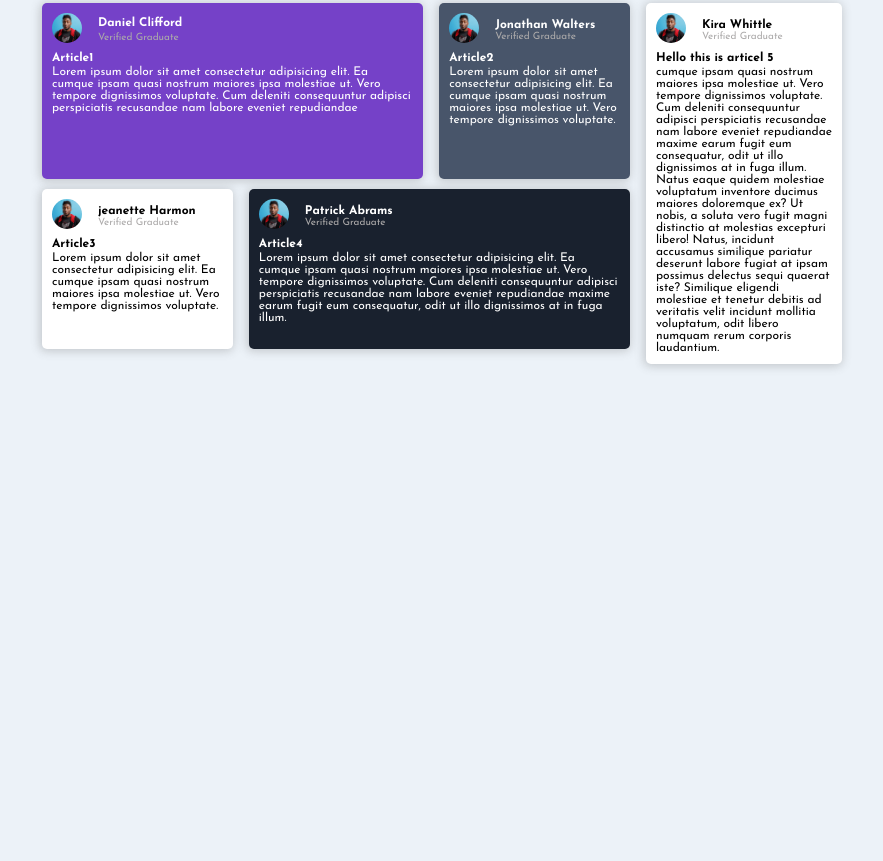
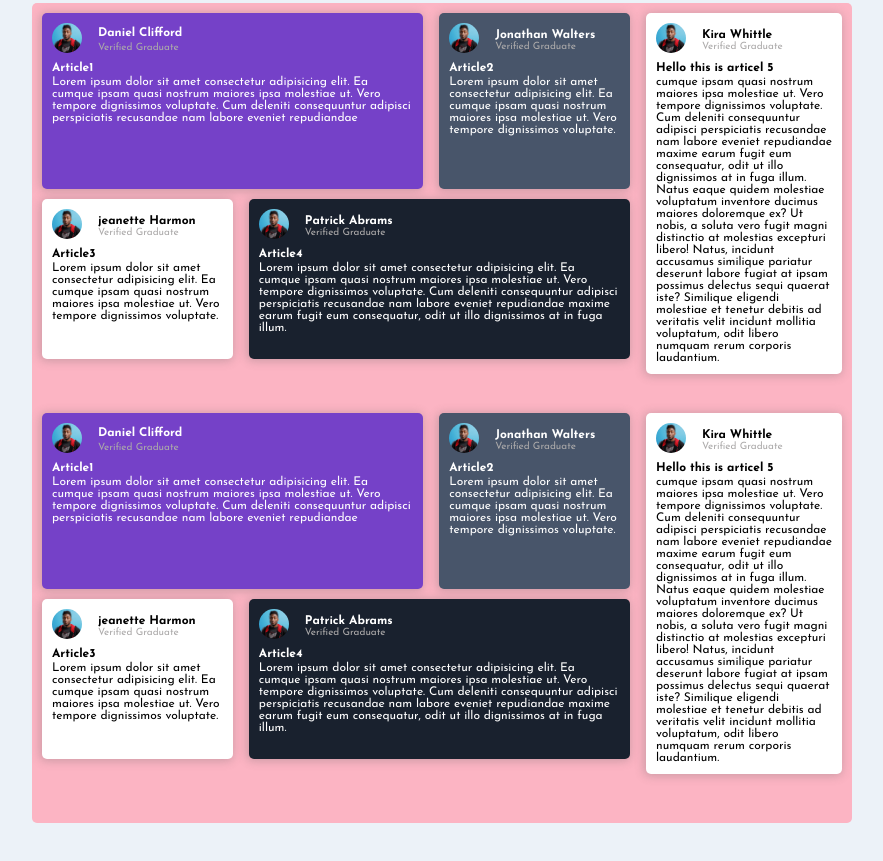
Before and after one commit to TNSaitama/WebLearningJourney, a plain HTML site: page flexboxarticles/flexboxarticles.html in a window 1280 px wide. Shown: the part 253-1114 px from the top of the page, without its empty margins (198-1081 px from the left). Before the commit the page ends 912 px from the top, so only its background shows below. Drawn offline with Linux system fonts and the light colour scheme.

Commit message:
adding background and another section

```diff
--- a/flexboxarticles/flexboxarticles.html
+++ b/flexboxarticles/flexboxarticles.html
@@ -14,6 +14,7 @@
     <link rel="stylesheet" href="style.css" />
   </head>
   <body>
+    <main class="container" >
     <section class="felx-section">
       <div class="leftside">
         <div class="firstrow">
@@ -137,5 +138,129 @@
       </div>
       </div>
     </section>
+    <section class="felx-section">
+      <div class="leftside">
+        <div class="firstrow">
+          <article class="daniel">
+            <div class="profile">
+              <div>
+                <img src="./img/mkbhd.jpeg" alt="" class="profile-picture" />
+              </div>
+              <div class="information">
+                <p class="name">Daniel Clifford</p>
+                <p class="job">Verified Graduate</p>
+              </div>
+            </div>
+            <div class="content">
+            <h3>Article1 </h3>
+              <p>
+                Lorem ipsum dolor sit amet consectetur adipisicing elit. Ea
+                cumque ipsam quasi nostrum maiores ipsa molestiae ut. Vero
+                tempore dignissimos voluptate. Cum deleniti consequuntur
+                adipisci perspiciatis recusandae nam labore eveniet repudiandae
+
+              </p>
+            </div>
+          </article>
+          <article class="jonathan">
+            <div class="profile">
+                <div>
+                  <img src="./img/mkbhd.jpeg" alt="" class="profile-picture" />
+                </div>
+                <div>
+                  <p class="name">Jonathan Walters</p>
+                  <p class="job">Verified Graduate</p>
+                </div>
+              </div>
+              <div class="content">
+                 <h3>Article2 </h3>
+                <p>
+                  Lorem ipsum dolor sit amet consectetur adipisicing elit. Ea
+                  cumque ipsam quasi nostrum maiores ipsa molestiae ut. Vero
+                  tempore dignissimos voluptate.
+                </p>
+              </div>
+          </article>
+        </div>
+        <div class="secondrow">
+          <article class="jeanette">
+            <div class="profile">
+                <div>
+                  <img src="./img/mkbhd.jpeg" alt="" class="profile-picture" />
+                </div>
+                <div>
+                  <p class="name">jeanette Harmon</p>
+                  <p class="job">Verified Graduate</p>
+                </div>
+              </div>
+              <div class="content">
+                 <h3>Article3 </h3>
+                <p>
+                  Lorem ipsum dolor sit amet consectetur adipisicing elit. Ea
+                  cumque ipsam quasi nostrum maiores ipsa molestiae ut. Vero
+                  tempore dignissimos voluptate.
+                </p>
+              </div>
+          </article>
+          <article class="patrick">
+            <div class="profile">
+                <div>
+                  <img src="./img/mkbhd.jpeg" alt="" class="profile-picture" />
+                </div>
+                <div>
+                  <p class="name">Patrick Abrams</p>
+                  <p class="job">Verified Graduate</p>
+                </div>
+              </div>
+              <div class="content">
+                 <h3>Article4 </h3>
+                <p>
+                  Lorem ipsum dolor sit amet consectetur adipisicing elit. Ea
+                  cumque ipsam quasi nostrum maiores ipsa molestiae ut. Vero
+                  tempore dignissimos voluptate. Cum deleniti consequuntur
+                  adipisci perspiciatis recusandae nam labore eveniet repudiandae
+                  maxime earum fugit eum consequatur, odit ut illo dignissimos at
+                  in fuga illum.
+                </p>
+              </div>
+
+          </article>
+        </div>
+      </div>
+      <div class="rightside">
+        <div class="flex-article">
+        <article class="kira">
+            <div class="profile">
+                <div>
+                  <img src="./img/mkbhd.jpeg" alt="" class="profile-picture" />
+                </div>
+                <div>
+                  <p class="name">Kira Whittle</p>
+                  <p class="job">Verified Graduate</p>
+                </div>
+              </div>
+              <div class="content">
+                 <h3>Hello this is articel 5 </h3>
+                <p>
+                  cumque ipsam quasi nostrum maiores ipsa molestiae ut. Vero
+                  tempore dignissimos voluptate. Cum deleniti consequuntur
+                  adipisci perspiciatis recusandae nam labore eveniet repudiandae
+                  maxime earum fugit eum consequatur, odit ut illo dignissimos at
+                  in fuga illum. Natus eaque quidem molestiae voluptatum inventore
+                  ducimus maiores doloremque ex? Ut nobis, a soluta vero fugit
+                  magni distinctio at molestias excepturi libero! Natus, incidunt
+                  accusamus similique pariatur deserunt labore fugiat at ipsam
+                  possimus delectus sequi quaerat iste? Similique eligendi
+                  molestiae et tenetur debitis ad veritatis velit incidunt
+                  mollitia voluptatum, odit libero numquam rerum corporis
+                  laudantium.
+
+                </p>
+              </div>
+        </article>
+      </div>
+      </div>
+    </section>
+    </main>
   </body>
 </html>
--- a/flexboxarticles/style.css
+++ b/flexboxarticles/style.css
@@ -20,6 +20,13 @@ html {
     margin: 0;
     padding: 0;
     font-family: 'Josefin Sans', sans-serif;
+  }
+  .container{
+    background-color: rgb(252, 180, 195);
+    display: flex;
+    flex-direction: column;
+    padding: 10px;
+    border-radius: 5px;
   }
 
 .felx-section{
```
